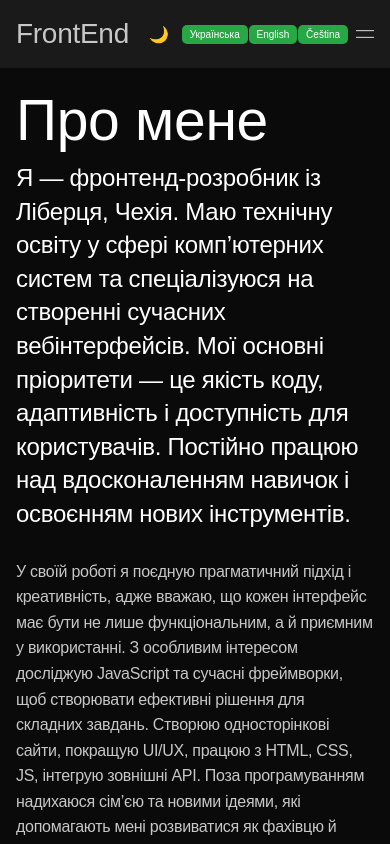
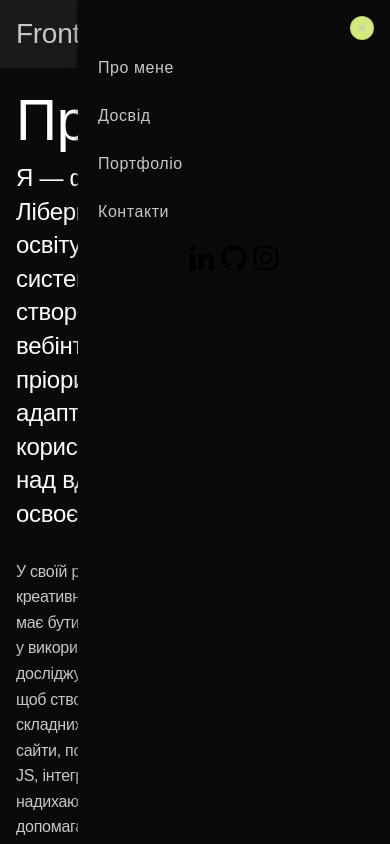
Before and after one commit to ljresetl/portfolio-frontend-react, a React (Vite) app: page / in a window 390 px wide. Both pictures are taken after a click on the button "Відкрити меню". Shown: the top 844 px of the page. Built offline with nearby package versions, Linux system fonts and the light colour scheme.

Commit message:
mobile-menu

```diff
--- a/src/components/Header/Header.tsx
+++ b/src/components/Header/Header.tsx
@@ -1,110 +1,75 @@
-import React from 'react';
-import styles from './Header.module.scss';
+import React, { useState, useEffect } from "react"; // Імпортуємо React та хуки useState і useEffect
+import styles from "./Header.module.scss"; // Імпортуємо CSS модулі для стилів
+import MobileMenu from "../MobileMenu/MobileMenu"; // Імпортуємо компонент мобільного меню
 
 const Header: React.FC = () => {
+  const [isMenuOpen, setIsMenuOpen] = useState(false); // Стан відкриття/закриття мобільного меню
+
+  const toggleMenu = () => setIsMenuOpen(!isMenuOpen); // Функція перемикання меню
+  const closeMenu = () => setIsMenuOpen(false); // Функція закриття меню
+
+  // 🔒 Забороняємо прокрутку сторінки, коли меню відкрито
+  useEffect(() => {
+    if (isMenuOpen) {
+      document.body.style.overflow = "hidden"; // Блокуємо прокрутку
+    } else {
+      document.body.style.overflow = "auto"; // Відновлюємо прокрутку
+    }
+    return () => {
+      document.body.style.overflow = "auto"; // При демонтажі компонента повертаємо прокрутку
+    };
+  }, [isMenuOpen]); // Виконується при зміні isMenuOpen
+
   return (
+    <header className={styles.header}> {/* Основний тег header */}
+      <div className={styles.container}> {/* Контейнер для внутрішнього контенту */}
 
-      <header className={styles.header}>
-        <div className={styles.container}>
+        {/* === Навігація === */}
         <nav className={styles.navigation} aria-label="Головне меню">
-            <p className={styles.logo}>FrontEnd</p>
-            <ul className={styles.header_ul}>
-              <li className={styles.header_li}>
-                <a href="#about" data-i18n="navAbout">Про мене</a>
-              </li>
-              <li className={styles.header_li}>
-                <a href="#capabilities" data-i18n="navCapabilities">Досвід</a>
-              </li>
-              <li className={styles.header_li}>
-                <a href="#portfolio" data-i18n="navPortfolio">Портфоліо</a>
-              </li>
-              <li className={styles.header_li}>
-                <a href="#connect" data-i18n="navConnect">Контакти</a>
-              </li>
+          <p className={styles.logo}>FrontEnd</p> {/* Логотип */}
+          <ul className={styles.header_ul}> {/* Список пунктів меню */}
+            <li><a href="#about" data-i18n="navAbout">Про мене</a></li>
+            <li><a href="#capabilities" data-i18n="navCapabilities">Досвід</a></li>
+            <li><a href="#portfolio" data-i18n="navPortfolio">Портфоліо</a></li>
+            <li><a href="#connect" data-i18n="navConnect">Контакти</a></li>
           </ul>
         </nav>
 
-          {/* кнопки переключення мови */}
+        {/* === Перемикачі мови та теми === */}
         <div className={styles.language_switcher}>
           <button
-              type="button"
             id="theme-toggle"
             className={styles.theme_switcher}
             aria-label="Змінити тему"
+            type="button"
           >
             🌙
           </button>
-            <button type="button" className={styles.language_switcher_button} data-lang="ua">
-              Українська
-            </button>
-            <button type="button" className={styles.language_switcher_button} data-lang="en">
-              English
-            </button>
-            <button type="button" className={styles.language_switcher_button} data-lang="cz">
-              Čeština
-            </button>
+          <button className={styles.language_switcher_button} data-lang="ua">Українська</button>
+          <button className={styles.language_switcher_button} data-lang="en">English</button>
+          <button className={styles.language_switcher_button} data-lang="cz">Čeština</button>
         </div>
 
-          {/* Бургер-меню */}
-          <button className={styles.burger_menu} type="button" aria-label="Відкрити меню">
+        {/* === Бургер-меню === */}
+        <button
+          className={styles.burger_menu}
+          type="button"
+          onClick={toggleMenu} // Викликаємо toggleMenu при кліку
+          aria-label="Відкрити меню"
+        >
           <svg className={styles.burger_menu_icon} width="44" height="44">
-              <use href="./images/icons.svg#icon-Frame-3"></use>
+            <use href="./images/icons.svg#icon-Frame-3"></use> {/* Іконка бургер-меню */}
           </svg>
         </button>
 
-          {/* Мобільне меню */}
-          <div className={styles.mobile_menu} id="mobileMenu">
-            <div className={styles.mobile_menu_btn}>
-              <button
-                type="button"
-                className={styles.close_mobile_menu}
-                id="closeMobileMenu"
-                aria-label="Закрити меню"
-              >
-                <svg width="14" height="14" className={styles.mobile_menu_btn_svg}>
-                  <use href="./images/icons.svg#icon-close-black" width="12" height="12"></use>
-                </svg>
-              </button>
-            </div>
-            <div className={styles.mobile_full_item}>
-              <ul className={styles.mobile_menu_list}>
-                <li><a href="index.html" className={styles.mobile_menu_link}>FrontEnd</a></li>
-                <li><a href="#aboutme" className={styles.menu_link} data-i18n="navAbout">Про мене</a></li>
-                <li><a href="#capabilities" className={styles.mobile_menu_link} data-i18n="navCapabilities">Досвід</a></li>
-                <li><a href="#portfolio" className={styles.mobile_menu_link} data-i18n="navPortfolio">Портфоліо</a></li>
-                <li><a href="#connect" className={styles.mobile_menu_link} data-i18n="navConnect">Контакти</a></li>
-              </ul>
-
-              {/* Соцмережі */}
-              <div className={`${styles.connect_svg} ${styles.connect_svg_mobile}`}>
-                <a href="https://www.linkedin.com/in/vitalii-baranov-222439377" target="_blank" rel="noopener noreferrer" aria-label="LinkedIn">
-                  <svg width="32" height="32" className={styles.about_me_svg_link_connect}>
-                    <use href="./images/icons.svg#icon-linkendin" className={styles.use_connect}></use>
-                  </svg>
-                </a>
-                <a href="https://github.com/ljresetl" target="_blank" rel="noopener noreferrer" aria-label="GitHub">
-                  <svg width="32" height="32" className={styles.about_me_svg_link_connect}>
-                    <use href="./images/icons.svg#icon-github" className={styles.use_connect}></use>
-                  </svg>
-                </a>
-                <a href="https://twitter.com/yourusername" target="_blank" rel="noopener noreferrer" aria-label="X Twitter">
-                  <svg width="32" height="32" className={styles.about_me_svg_link_connect}>
-                    <use href="./images/icons.svg#icon-x" className={styles.use_connect}></use>
-                  </svg>
-                </a>
-                <a href="https://www.instagram.com/ljresetl/" target="_blank" rel="noopener noreferrer" aria-label="Instagram">
-                  <svg width="32" height="32" className={styles.about_me_svg_link_connect}>
-                    <use href="./images/icons.svg#icon-instagram" className={styles.use_connect}></use>
-                  </svg>
-                </a>
-              </div>
-              {/* Кінець соцмереж */}
-            </div>
-          </div>
-          {/* Кінець мобільного меню */}
+        {/* === Мобільне меню === */}
+        <MobileMenu
+          isOpen={isMenuOpen} // Передаємо стан відкриття
+          onClose={closeMenu}  // Передаємо функцію закриття
+        />
       </div>
     </header>
   );
 };
 
-export default Header;
+export default Header; // Експортуємо компонент для використання у інших файлах
--- /dev/null
+++ b/src/components/MobileMenu/MobileMenu.module.scss
@@ -0,0 +1,73 @@
+.mobile_menu {
+  display: none;
+  position: fixed;
+  top: 0;
+  right: 0;
+  width: 80%; // або скільки потрібно
+  height: 100%;
+  background-color: #0a0a0a;
+  box-shadow: -2px 0 5px rgba(0, 0, 0, 0.3);
+  z-index: 1000;
+  overflow-y: auto;
+  transition: transform 0.3s ease-in-out; // плавне відкривання
+
+  &.open {
+    display: block;
+  }
+
+  .mobile_menu_list {
+    display: flex;
+    flex-direction: column;
+    gap: 20px;
+    margin-top: 50px;
+    align-items: flex-start;
+    padding: 0px 20px;
+    font-family: "Manrope", sans-serif;
+    color: #c7c7c7;
+    letter-spacing: 0.02em;
+
+    li {
+      a {
+        color: #c7c7c7;
+        text-decoration: none;
+        font-size: 16px;
+        transition: color 0.2s;
+
+        &:hover {
+          color: #fff;
+        }
+      }
+    }
+  }
+
+  .mobile_menu_btn {
+    position: absolute;
+    top: 16px;
+    right: 16px;
+    display: block;
+    fill: #736a6a;
+
+    .close_mobile_menu {
+      display: flex;
+      align-items: center;
+      justify-content: center;
+      width: 24px; // клікабельна зона
+      height: 24px;
+      border-radius: 50%;
+      background-color: #d3e97a;
+      border: 1px solid rgba(0, 0, 0, 0.1);
+      padding: 0;
+      cursor: pointer;
+
+      .mobile_menu_btn_svg {
+        display: block;
+        fill: #736a6a;
+      }
+    }
+  }
+
+  .connect_svg_mobile {
+    margin: 0;
+    padding: 20px;
+  }
+}
--- /dev/null
+++ b/src/components/MobileMenu/MobileMenu.tsx
@@ -0,0 +1,108 @@
+import React from "react";
+// Імпортуємо React, щоб створювати компоненти
+
+import styles from "./MobileMenu.module.scss";
+// Імпортуємо SCSS-модуль для стилізації компоненту
+
+interface MobileMenuProps {
+  isOpen: boolean;
+  // Пропс, який визначає чи меню відкрито
+  onClose: () => void;
+  // Пропс - функція для закриття меню
+}
+
+const MobileMenu: React.FC<MobileMenuProps> = ({ isOpen, onClose }) => {
+  // Створюємо функціональний компонент з типізацією через TypeScript
+  return (
+    <div className={`${styles.mobile_menu} ${isOpen ? styles.open : ""}`}>
+    {/*
+      Контейнер мобільного меню:
+      - завжди має клас styles.mobile_menu
+      - якщо isOpen === true, додається styles.open для показу
+    */}
+
+      {/* Кнопка закриття меню */}
+      <div className={styles.mobile_menu_btn}>
+      {/* Контейнер кнопки закриття, позиціювання через SCSS */}
+        <button
+          className={styles.close_mobile_menu}
+          // Клас для стилізації кнопки "✕"
+          onClick={onClose}
+          // При кліку викликаємо пропс onClose
+          aria-label="Закрити меню"
+          // Додаємо доступність для скрінрідерів
+        >
+          ✕
+          {/* Символ хрестика для закриття */}
+        </button>
+      </div>
+
+      {/* Список пунктів меню */}
+      <ul className={styles.mobile_menu_list}>
+      {/* Список пунктів меню з вертикальним відображенням */}
+        <li>
+          <a href="#about" onClick={onClose}>
+          {/* Клікабельний пункт, при кліку закриває меню */}
+            Про мене
+          </a>
+        </li>
+        <li>
+          <a href="#capabilities" onClick={onClose}>
+            Досвід
+          </a>
+        </li>
+        <li>
+          <a href="#portfolio" onClick={onClose}>
+            Портфоліо
+          </a>
+        </li>
+        <li>
+          <a href="#connect" onClick={onClose}>
+            Контакти
+          </a>
+        </li>
+      </ul>
+
+      {/* Соцмережі */}
+      <div className={styles.connect_svg_mobile}>
+      {/* Контейнер для блоків з іконками соцмереж */}
+        <a
+          href="https://www.linkedin.com/in/vitalii-baranov-222439377"
+          target="_blank"
+          rel="noopener noreferrer"
+          aria-label="LinkedIn"
+        >
+          <svg width="32" height="32" className={styles.about_me_svg_link_connect}>
+            <use href="./images/icons.svg#icon-linkendin" className={styles.use_connect}></use>
+            {/* Іконка LinkedIn */}
+          </svg>
+        </a>
+        <a
+          href="https://github.com/ljresetl"
+          target="_blank"
+          rel="noopener noreferrer"
+          aria-label="GitHub"
+        >
+          <svg width="32" height="32" className={styles.about_me_svg_link_connect}>
+            <use href="./images/icons.svg#icon-github" className={styles.use_connect}></use>
+            {/* Іконка GitHub */}
+          </svg>
+        </a>
+        <a
+          href="https://www.instagram.com/ljresetl/"
+          target="_blank"
+          rel="noopener noreferrer"
+          aria-label="Instagram"
+        >
+          <svg width="32" height="32" className={styles.about_me_svg_link_connect}>
+            <use href="./images/icons.svg#icon-instagram" className={styles.use_connect}></use>
+            {/* Іконка Instagram */}
+          </svg>
+        </a>
+      </div>
+    </div>
+  );
+};
+
+export default MobileMenu;
+// Експортуємо компонент, щоб його можна було імпортувати в Header
```
Lines whose indentation alone changed are shown as unchanged.
